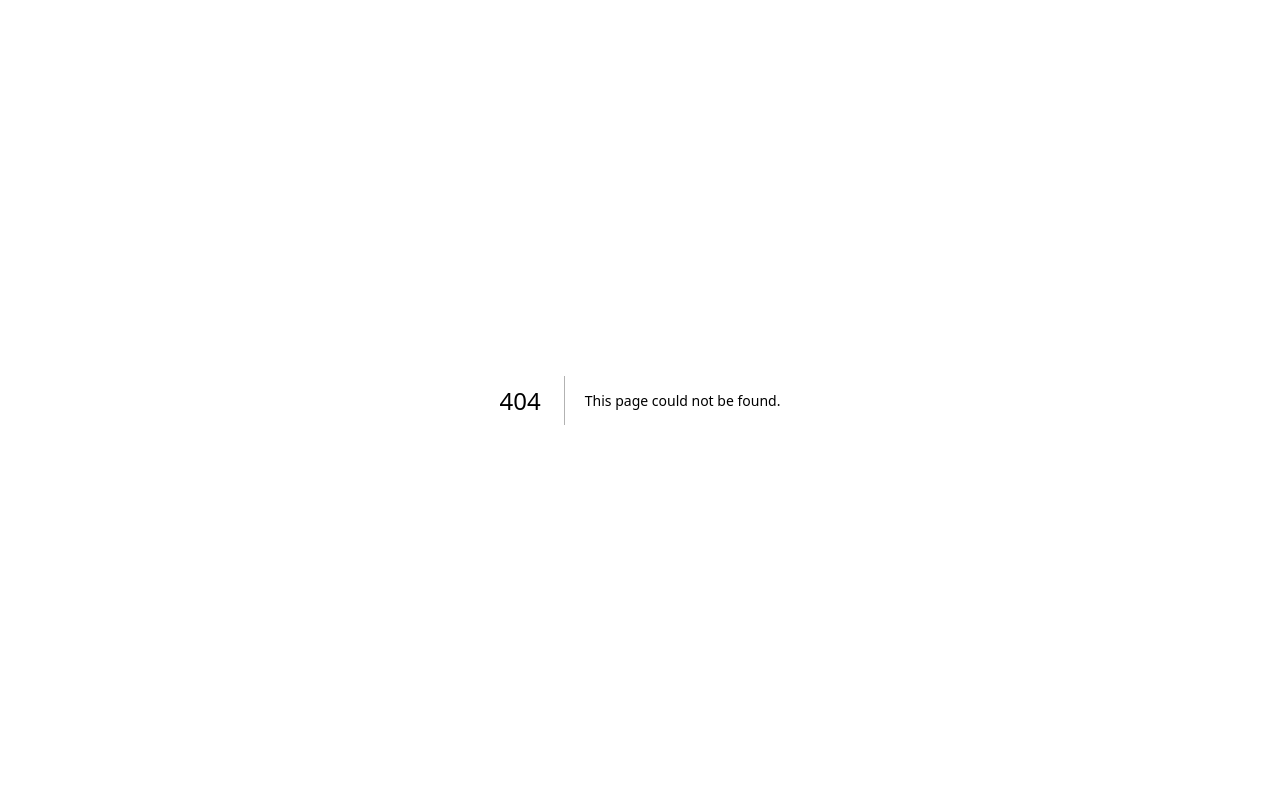
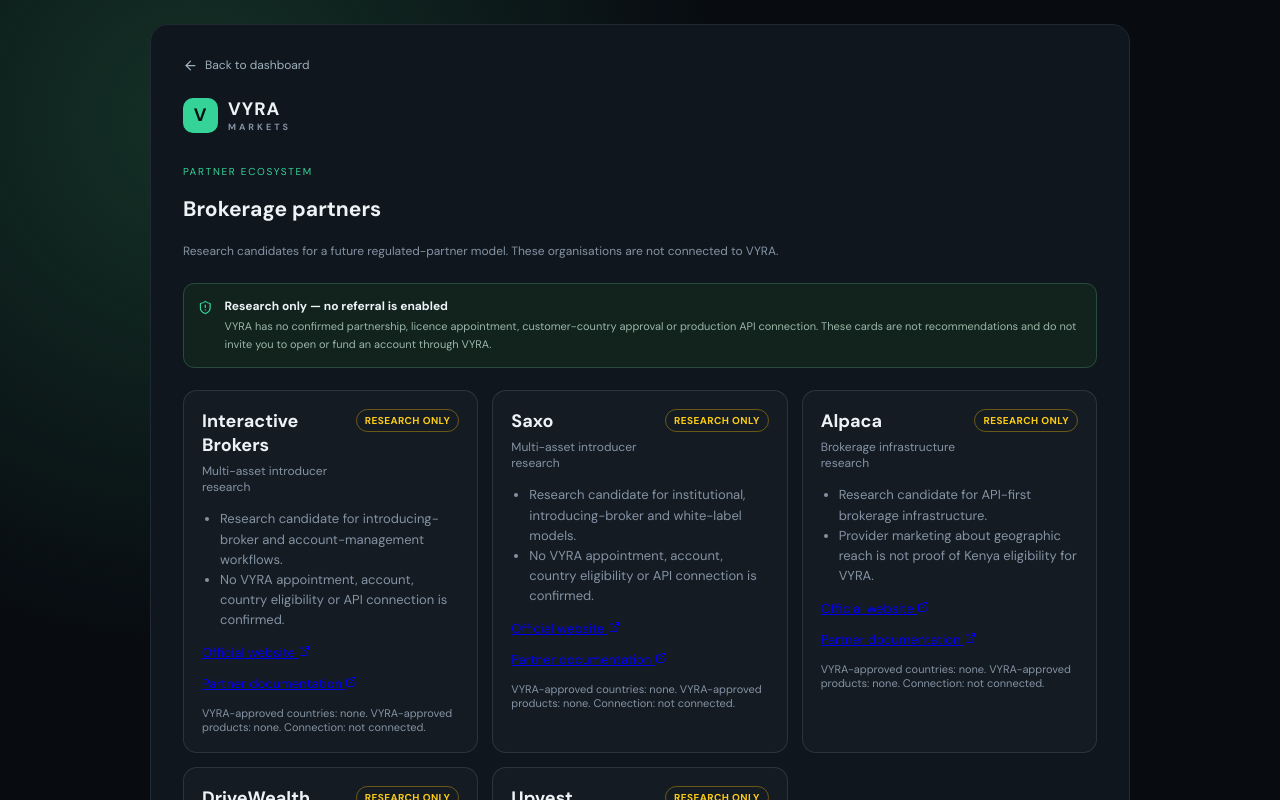
Before and after one commit to Alitiora-Initiative/VYRA, a Next.js app: page /partners in a window 1280 px wide. Before the commit this address had no page. Shown: the top 800 px of the page. Built offline with nearby package versions, Linux system fonts and the light colour scheme.

Commit message:
feat: add research-only brokerage partner directory page

```diff
--- /dev/null
+++ b/src/app/partners/page.tsx
@@ -0,0 +1,86 @@
+import Link from 'next/link';
+import { ArrowLeft, ExternalLink, ShieldAlert } from 'lucide-react';
+import { listPartnerCandidates } from '@/lib/partners/registry';
+
+const categoryLabels: Record<string, string> = {
+  brokerage_infrastructure: 'Brokerage infrastructure research',
+  multi_asset_introducer: 'Multi-asset introducer research',
+  investment_api: 'Investment API research',
+};
+
+export default function PartnersPage() {
+  const candidates = listPartnerCandidates();
+
+  return (
+    <main className="authShell">
+      <section className="settingsCard" style={{ maxWidth: 980, width: '100%' }}>
+        <Link className="backLink" href="/"><ArrowLeft size={15} /> Back to dashboard</Link>
+        <div className="authBrand"><span className="authMark">V</span><span>VYRA<small>MARKETS</small></span></div>
+        <div className="authEyebrow">PARTNER ECOSYSTEM</div>
+        <h1>Brokerage partners</h1>
+        <p className="authLead">
+          Research candidates for a future regulated-partner model. These organisations are not connected to VYRA.
+        </p>
+
+        <div className="settingsSecurity" style={{ margin: '22px 0', alignItems: 'flex-start' }}>
+          <ShieldAlert size={19} />
+          <div>
+            <strong>Research only — no referral is enabled</strong>
+            <small>
+              VYRA has no confirmed partnership, licence appointment, customer-country approval or production API connection.
+              These cards are not recommendations and do not invite you to open or fund an account through VYRA.
+            </small>
+          </div>
+        </div>
+
+        <div style={{ display: 'grid', gridTemplateColumns: 'repeat(auto-fit, minmax(250px, 1fr))', gap: 14 }}>
+          {candidates.map((candidate) => (
+            <article key={candidate.id} style={{
+              border: '1px solid rgba(148,163,184,.18)',
+              borderRadius: 14,
+              padding: 18,
+              background: 'rgba(255,255,255,.025)',
+              minWidth: 0,
+            }}>
+              <div style={{ display: 'flex', justifyContent: 'space-between', gap: 12, alignItems: 'flex-start' }}>
+                <div>
+                  <h2 style={{ margin: 0, fontSize: 18 }}>{candidate.name}</h2>
+                  <p style={{ margin: '6px 0 0', color: 'var(--muted, #94a3b8)', fontSize: 12 }}>
+                    {categoryLabels[candidate.category] ?? 'Research candidate'}
+                  </p>
+                </div>
+                <span style={{
+                  flexShrink: 0,
+                  border: '1px solid rgba(234,179,8,.4)',
+                  color: '#facc15',
+                  borderRadius: 999,
+                  padding: '4px 8px',
+                  fontSize: 10,
+                  fontWeight: 700,
+                  letterSpacing: '.04em',
+                }}>
+                  RESEARCH ONLY
+                </span>
+              </div>
+              <ul style={{ paddingLeft: 18, margin: '14px 0', color: 'var(--muted, #94a3b8)', fontSize: 13, lineHeight: 1.55 }}>
+                {candidate.notes.map((note) => <li key={note}>{note}</li>)}
+              </ul>
+              <div style={{ display: 'flex', gap: 14, flexWrap: 'wrap', fontSize: 13 }}>
+                <a href={candidate.officialWebsite} target="_blank" rel="noreferrer">Official website <ExternalLink size={12} /></a>
+                <a href={candidate.officialDocumentation} target="_blank" rel="noreferrer">Partner documentation <ExternalLink size={12} /></a>
+              </div>
+              <p style={{ margin: '14px 0 0', fontSize: 11, color: 'var(--muted, #94a3b8)' }}>
+                VYRA-approved countries: none. VYRA-approved products: none. Connection: not connected.
+              </p>
+            </article>
+          ))}
+        </div>
+
+        <div className="quickLinks" style={{ marginTop: 22 }}>
+          <Link href="/api/partners">Partner directory data (API)</Link>
+          <Link href="https://github.com/Alitiora-Initiative/VYRA/blob/main/docs/BROKERAGE_MASTER_PLAN.md" target="_blank">Read brokerage master plan</Link>
+        </div>
+      </section>
+    </main>
+  );
+}
```
